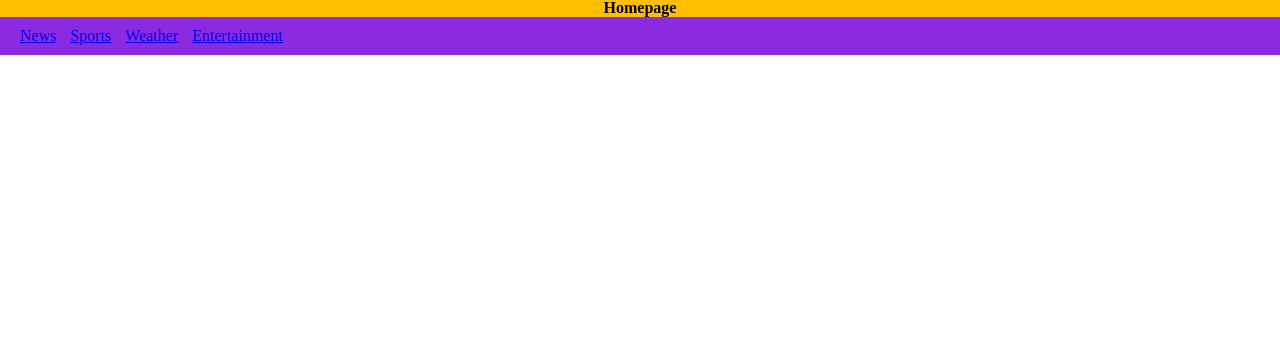
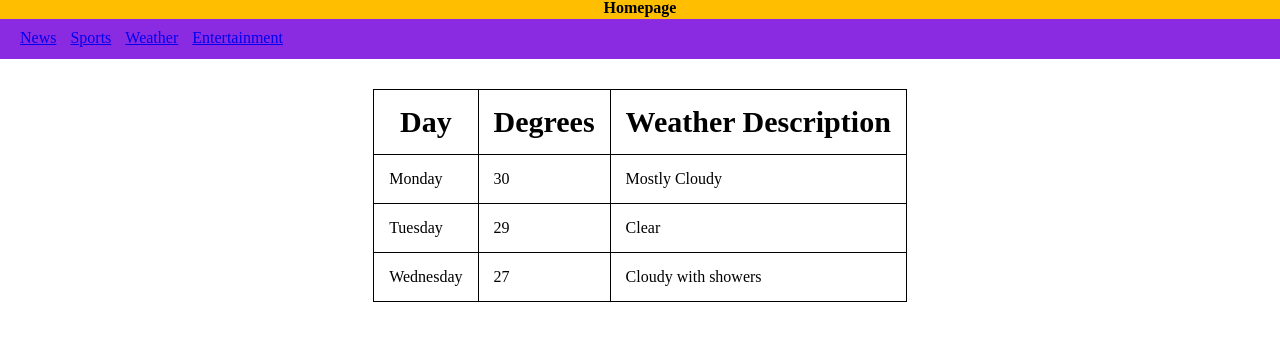
Before and after one commit to YusafOsei-Bonsu/HTML-Basic-Layout-Exercise, a plain HTML site: page index.html in a window 1280 px wide. Shown: the part 38-378 px from the top of the page. Drawn offline with Linux system fonts and the light colour scheme.

Commit message:
Created and styled weather table

```diff
--- a/index.html
+++ b/index.html
@@ -6,20 +6,38 @@
     <title>Setting up the Basic Layout of the Homepage</title>
   </head>
   <body>
+    <!-- DIV CONTAINER -->
     <header>
       <h1>Independent News</h1>
-      <div class="orange">
+      <!-- DIV CONTAINER -->
+      <div id="homepage">
         <h4>Homepage</h4>
       </div>
     </header>
+    <!-- A navigational menu to navigate through the website -->
+    <!-- DIV CONTAINER -->
     <nav>
       <ul>
         <li><a href="#news">News</a></li>
         <li><a href="#sports">Sports</a></li>
         <li><a href="#weather">Weather</a></li>
-        <li> <a href="#entertainment">Entertainment</a></li>
+        <li><a href="#entertainment">Entertainment</a></li>
       </ul>
     </nav>
-
+    <main>
+      <!-- This table contains weather information -->
+      <table id="#weather">
+        <thead>
+          <tr>
+            <th>Day</th><th>Degrees</th><th>Weather Description</th>
+          </tr>
+        </thead>
+        <tbody>
+          <tr><td>Monday</td><td>30</td><td>Mostly Cloudy</td></tr>
+          <tr><td>Tuesday</td><td>29</td><td>Clear</td></tr>
+          <tr><td>Wednesday</td><td>27</td><td>Cloudy with showers</td></tr>
+        </tbody>
+      </table>
+    </main>
   </body>
 </html>
--- a/styles/index.css
+++ b/styles/index.css
@@ -1,25 +1,49 @@
+/* Removing the padding and margin of everything in the website */
 * {
   margin: 0;
   padding: 0;
 }
 
+/* Header styling */
 header {
   background-color: orange;
   text-align: center;
+  width: 100%;
 }
 
-.orange {
+#homepage {
   background-color: rgb(255, 191, 0);
+  height: 20px;
+  width: 100%;
 }
 
+/* Navigational menu styling */
 nav {
   background-color: blueviolet;
   padding-left: 20px;
   padding-top: 10px;
   padding-bottom: 10px;
+  width: 100%;
+  height: 20px;
 }
 
 nav ul li {
   display: inline;
   margin-right: 10px;
 }
+
+/* Table styling */
+table {
+  border-collapse: collapse;
+  margin: 0 auto;
+  margin-top: 30px;
+}
+
+table, td, th {
+  border: 1px solid #000;
+  padding: 15px;
+}
+
+th {
+  font-size: 30px;
+}
```
Also changed, not shown: 1 other file.
